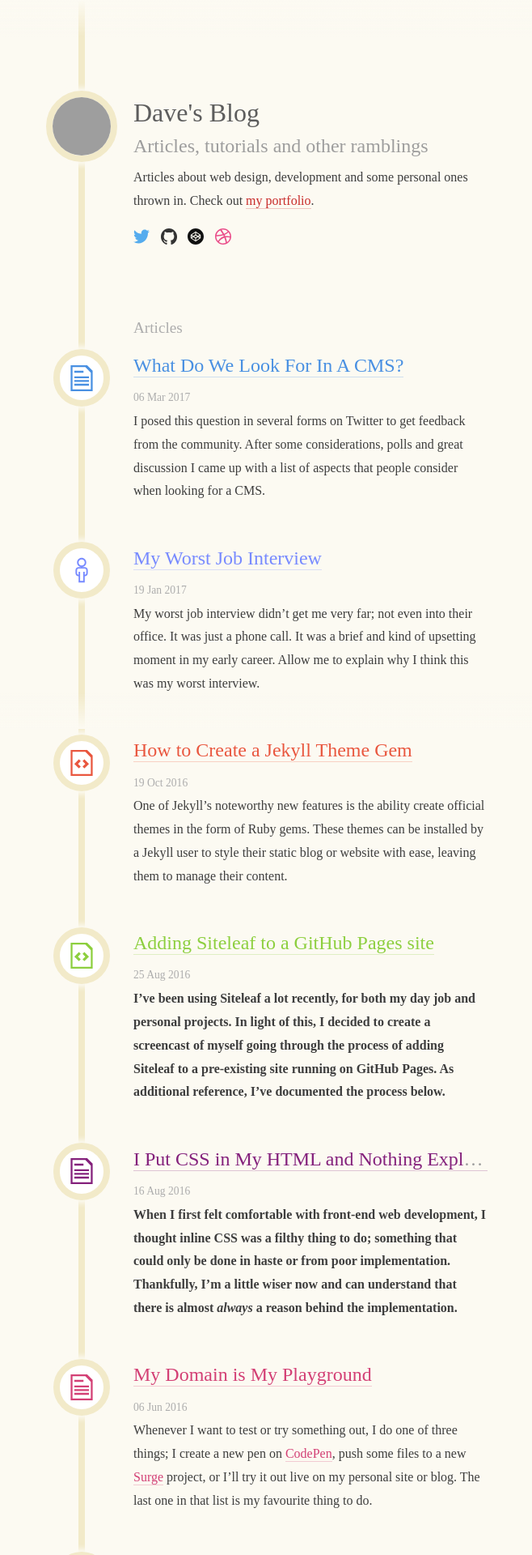
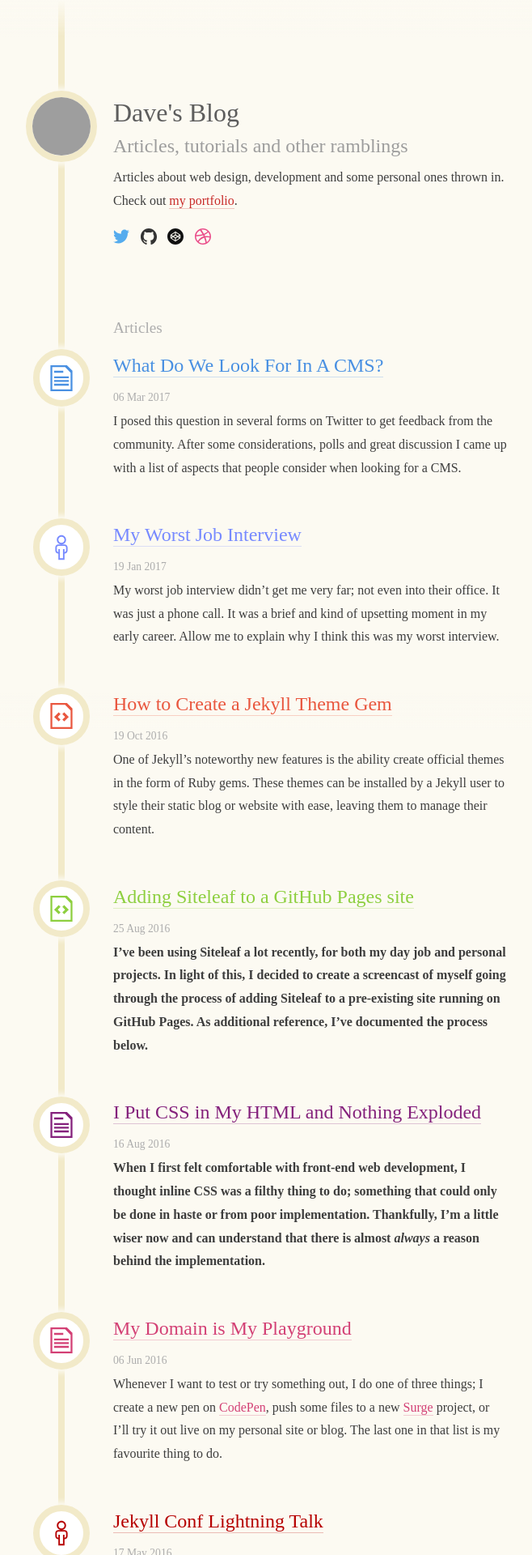
Before and after one commit to daviddarnes/david.darn.es, a Jekyll site: the page built from index.html, in a window 1280 px wide. Shown: the top 1920 px of the page at 81% size, without its empty margins (312-970 px from the left). Built offline with Jekyll 4.4.1, drawn with Linux system fonts in a browser that asks for light colours; some web fonts are replaced; the list of posts is cut into pages by our own code; grey boxes are pictures that could not be loaded.

Commit message:
Change main width to fit more headings in

```diff
--- a/css/styles.scss
+++ b/css/styles.scss
@@ -193,7 +193,7 @@
     position: relative;
     display: block;
     width: 90%;
-    max-width: 550px;
+    max-width: 600px;
     margin: 0 auto;
     padding: 7rem 0 1.5rem;
     display: flex;
```
